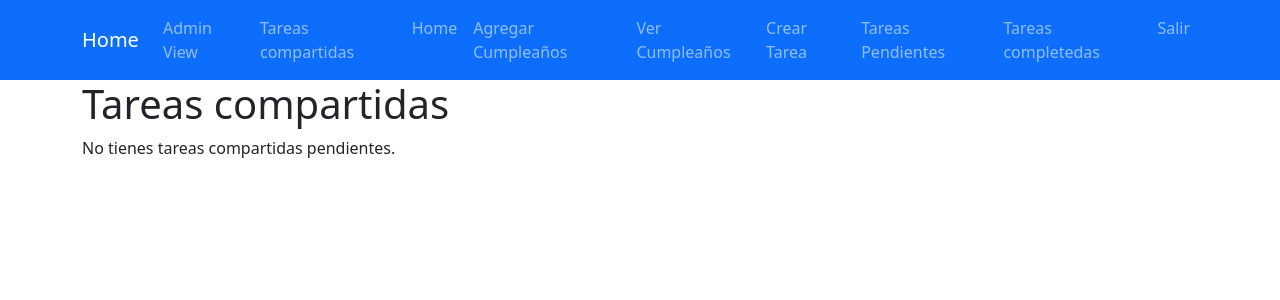
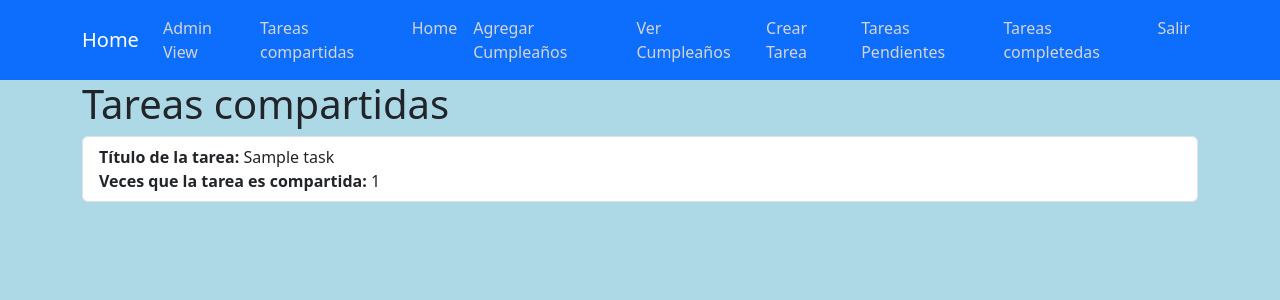
Before and after one commit to Santiago65/Olvidadizo2.0, a Django app: page /shared-tasks/ in a window 1280 px wide. Shown: the top 300 px of the page. Run offline with Django 4.2, Linux system fonts and the light colour scheme; a user stored in the database is signed in; tables that the repository leaves empty hold one stand-in row (values such as "Sample post"); some libraries are stand-ins or nearby versions.

Commit message:
agregar estilos

```diff
--- /dev/null
+++ b/tasks/static/css/styles.css
@@ -0,0 +1,15 @@
+body {
+    background-color: #ADD8E6;
+  }
+
+  .navbar-silver .navbar-nav .nav-link {
+    color: rgb(212, 212, 212);
+  }
+
+  .navbar-silver .navbar-nav .nav-link:hover {
+    color: #fff; /* Cambiar el color a un blanco claro */
+  }
+
+  input#id_important {
+    border-color: #000;
+  }
--- a/tasks/templates/base.html
+++ b/tasks/templates/base.html
@@ -1,3 +1,4 @@
+{% load static %}
 <!DOCTYPE html>
 <html lang="en">
 <head>
@@ -7,11 +8,12 @@
     <title>Bienvenido a Olvidadizo!!!</title>
     <link rel="stylesheet" href="https://cdn.jsdelivr.net/npm/bootstrap@5.3.0-alpha3/dist/css/bootstrap.min.css">
     <link rel="stylesheet" href="https://use.fontawesome.com/releases/v5.8.1/css/all.css" integrity="sha384-50oBUHEmvpQ+1lW4y57PTFmhCaXp0ML5d60M1M7uH2+nqUivzIebhndOJK28anvf" crossorigin="anonymous">
+    <link rel="stylesheet" href="{% static 'css/styles.css' %}">
 </head>
 <body>
 
 
-    <nav class="navbar navbar-expand-lg bg-primary navbar-dark">
+    <nav class="navbar navbar-expand-lg bg-primary navbar-dark navbar-silver">
         <div class="container">
           <a class="navbar-brand" href="/">Home</a>
           <button class="navbar-toggler" type="button" data-bs-toggle="collapse" data-bs-target="#navbarNav" aria-controls="navbarNav" aria-expanded="false" aria-label="Toggle navigation">
--- a/tasks/templates/shared_tasks.html
+++ b/tasks/templates/shared_tasks.html
@@ -4,11 +4,13 @@
   <div class="container">
     <h1>Tareas compartidas</h1>
 
-    {% if pending_tasks %}
+    {% if shared_tasks %}
       <ul class="list-group">
-        {% for task in pending_tasks %}
-          <li class="list-group-item">{{ task.title }} {{ task.user.username }}</li>
-          <li class="list-group-item"> {{ task.user.username }}</li>
+        {% for task in shared_tasks %}
+          <li class="list-group-item">
+            <strong>Título de la tarea:</strong> {{ task.task__title }} <br>
+            <strong>Veces que la tarea es compartida:</strong> {{ task.count }}
+          </li>
         {% endfor %}
       </ul>
     {% else %}
--- a/tasks/views.py
+++ b/tasks/views.py
@@ -7,6 +7,8 @@ from .forms import TaskForm, CumpleForm
 from .models import Task, Cumple, SharedTask
 from django.utils import timezone
 from django.contrib.auth.decorators import login_required
+from django.db.models import Count
+from .models import SharedTask
 
 
 def home(request):
@@ -173,8 +175,8 @@ def admin_view(request):
     else:
         return redirect('home')
 
+
 @login_required
 def shared_tasks(request):
-    shared_tasks = SharedTask.objects.filter(users=request.user).values_list('task', flat=True)
-    pending_tasks = Task.objects.filter(pk__in=shared_tasks, datecompleted__isnull=True).distinct()
-    return render(request, 'shared_tasks.html', {'pending_tasks': pending_tasks})
+    shared_tasks = SharedTask.objects.filter(users=request.user).values('task__title').annotate(count=Count('task')).order_by('task__title')
+    return render(request, 'shared_tasks.html', {'shared_tasks': shared_tasks})
```
